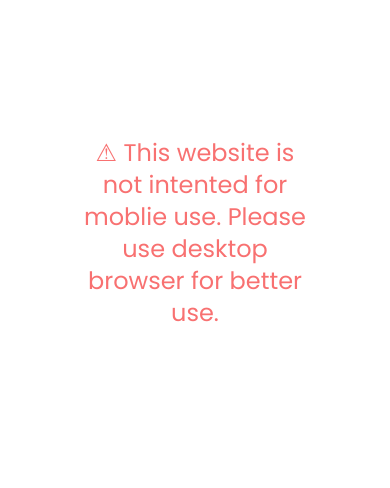
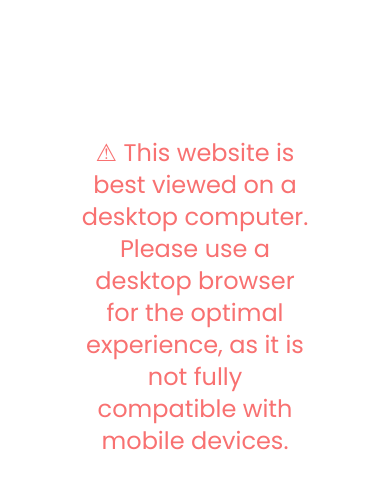
Before and after one commit to VPS07/img-beautify, a React (Vite) app: page / in a window 390 px wide. Shown: the top 488 px of the page. Built offline with nearby package versions, Linux system fonts and the light colour scheme.

Commit message:
fix: fix issue with medium screens

```diff
--- a/src/App.tsx
+++ b/src/App.tsx
@@ -35,15 +35,15 @@ function App() {
 
   return (
     <AppContext.Provider value={defaultSettings}>
-      <div className="hidden lg:flex flex-row max-h-screen">
+      <div className="hidden md:flex flex-row max-h-screen">
         <SideBar />
         <MainSection />
       </div>
 
-      {/* //TODO: Toggle for sidebar */}
       <div className="text-2xl pt-[35%] px-20 text-center text-red-400 lg:hidden">
-        ⚠ This website is not intented for moblie use. Please use desktop
-        browser for better use.
+        ⚠ This website is best viewed on a desktop computer. Please use a
+        desktop browser for the optimal experience, as it is not fully
+        compatible with mobile devices.
       </div>
     </AppContext.Provider>
   );
--- a/src/components/MainSection/index.tsx
+++ b/src/components/MainSection/index.tsx
@@ -83,7 +83,7 @@ function MainSection() {
           </div>
         </div>
       ) : (
-        //  TODO: fixed for potrait images
+        //  TODO: fix for potrait images
         <div className="flex justify-center items-center scale-90 overflow-hidden">
           <div style={imgBackgroundStyle} ref={imgElementRef}>
             <div style={backgroundStyle} className="relative">
```
